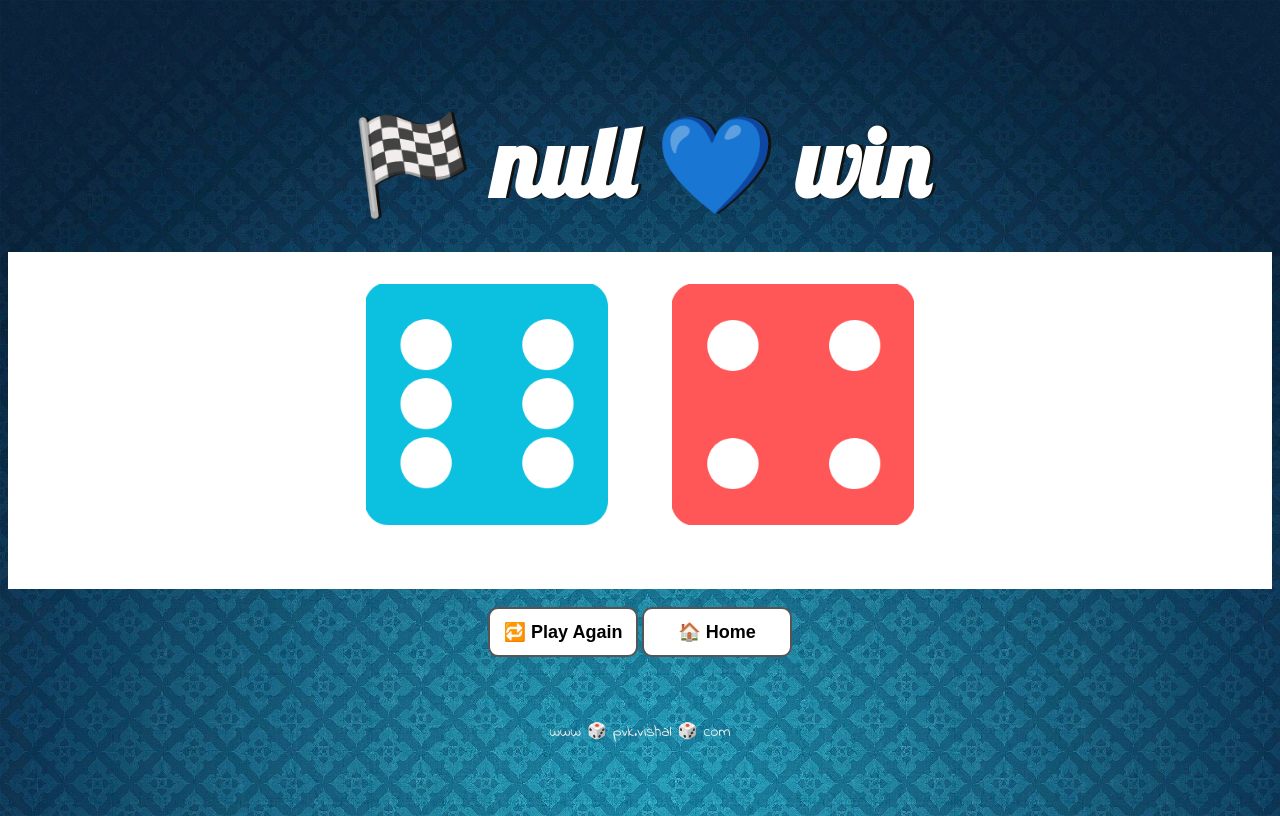
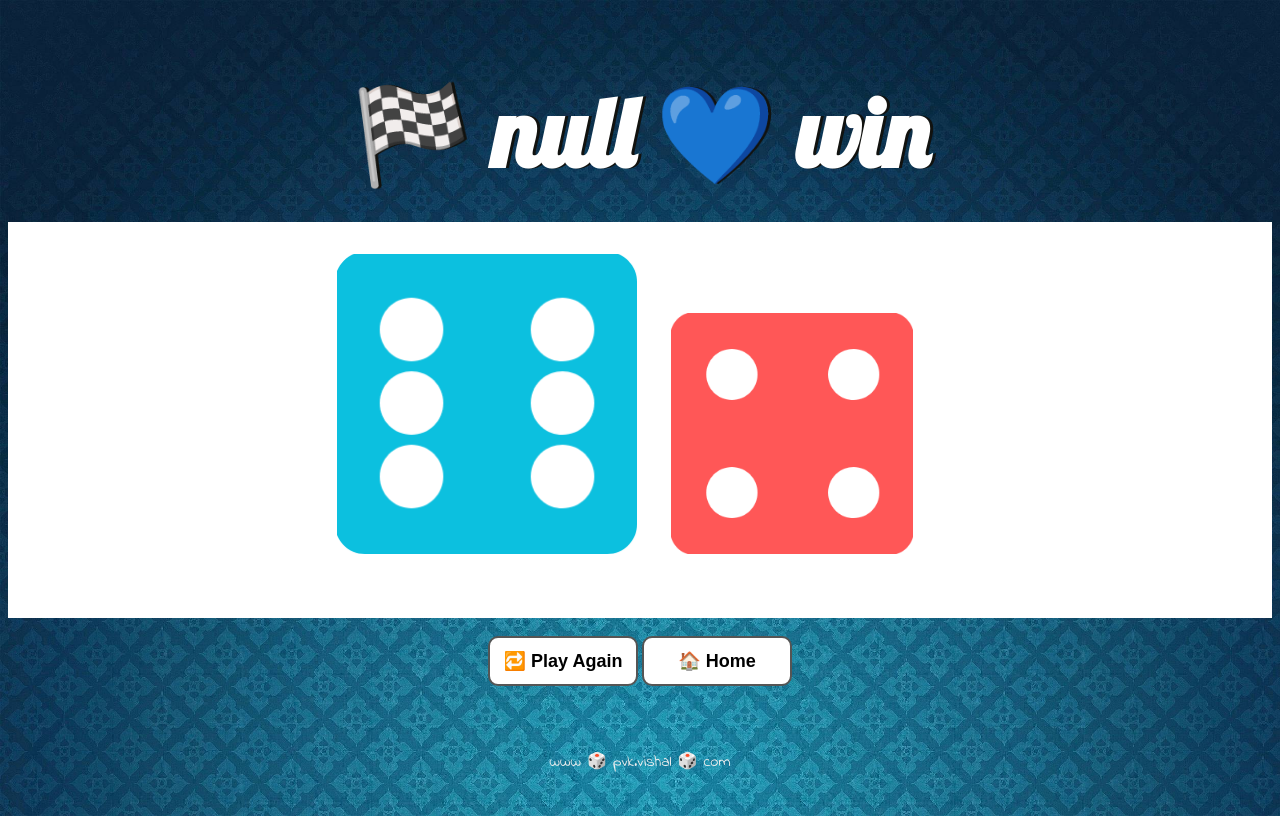
Before and after one commit to pvkvishal/Desti_Dice, a plain HTML site: page page.html in a window 1280 px wide. Drawn offline with Linux system fonts and the light colour scheme.

Commit message:
styles.css

```diff
--- a/styles.css
+++ b/styles.css
@@ -89,3 +89,8 @@ footer {
   text-align: center;
   font-family: "Indie Flower", cursive;
 }
+
+.img1{
+width:300px;
+height:300px;
+}
```
